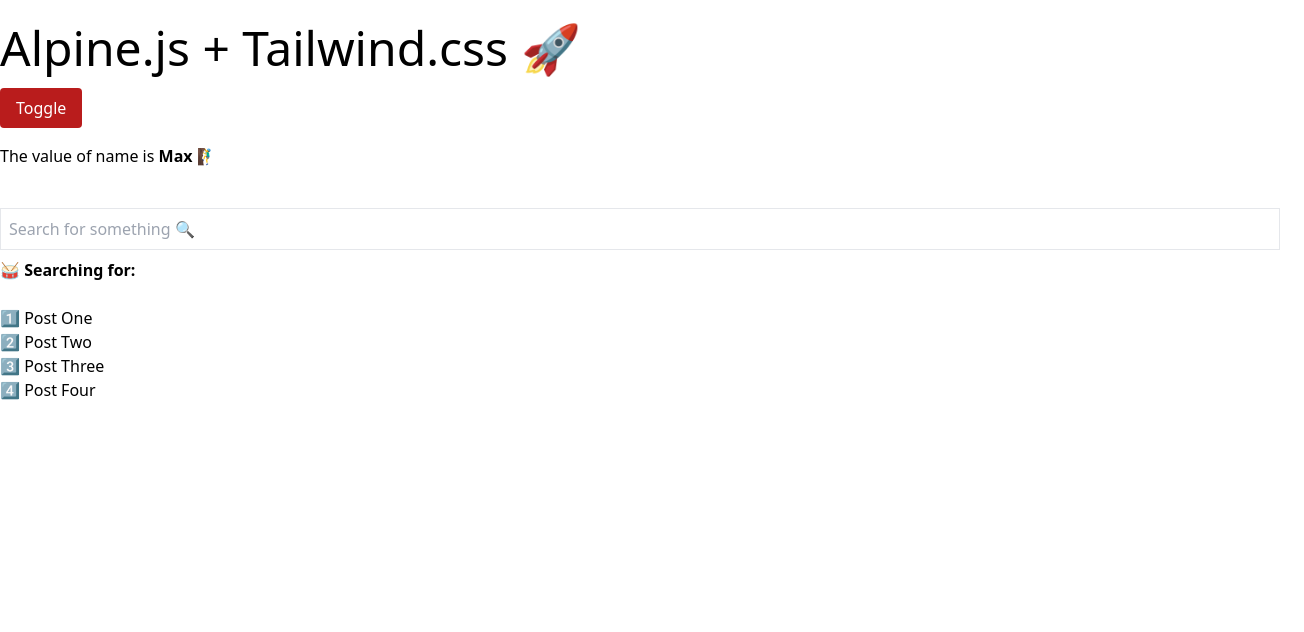
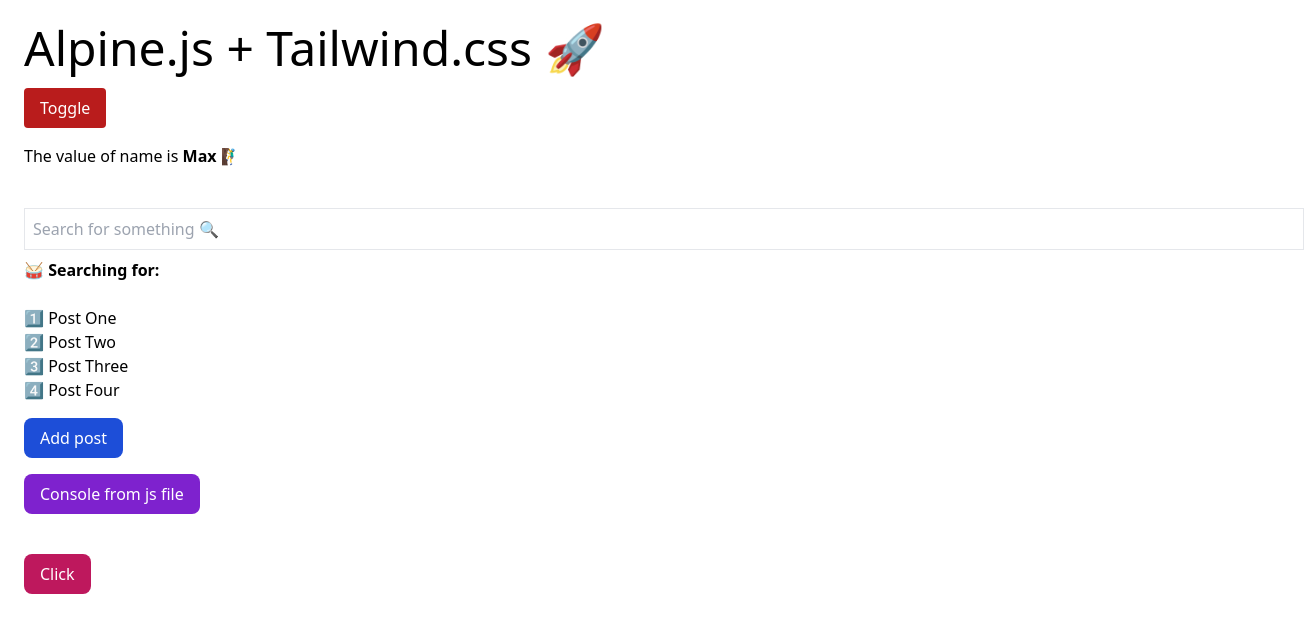
Before and after one commit to maximebarber/alpine-crash-course, a plain HTML site: page index.html in a window 1280 px wide. Shown: the whole page, 1304 px wide, since content can reach past the window. Drawn offline with nearby package versions, Linux system fonts and the light colour scheme.

Commit message:
Added external js file

```diff
--- a/index.html
+++ b/index.html
@@ -6,6 +6,7 @@
     <meta name="viewport" content="width=device-width, initial-scale=1.0" />
     <script src="//unpkg.com/alpinejs" defer></script>
     <script src="https://cdn.tailwindcss.com"></script>
+    <script src="main.js"></script>
     <style>
       [x-cloak] {
         display: none;
@@ -14,7 +15,7 @@
     <title>Alpine.js Crash Course</title>
   </head>
   <body>
-    <div class="container mx-auto mt-6 max-x-sm">
+    <div class="container my-6 mx-6">
       <h1 class="text-5xl mb-4">Alpine.js + Tailwind.css 🚀</h1>
 
       <!-- x-data Alpine component -->
@@ -84,6 +85,30 @@
         <template x-for="post in posts">
           <div x-text="post.title"></div>
         </template>
+        <button
+          class="bg-blue-700 text-white px-4 py-2 rounded-lg mt-4"
+          x-on:click="posts.push({title: '5️⃣ Post Five'})"
+        >
+          Add post
+        </button>
+
+        <!-- Execute code from an external js file -->
+        <div x-init="talkieWalkie('Initialization complete 🐲')">
+          <button
+            class="bg-purple-700 text-white px-4 py-2 rounded-lg mt-4"
+            x-on:click="talkieWalkie('Ground control to Major Tom 🚀')"
+          >
+            Console from js file
+          </button>
+        </div>
+
+        <!-- x-ref -->
+        <div class="my-6">
+          <div x-ref="text">
+            <button class="bg-pink-700 text-white px-4 py-2 rounded-lg mt-4">Click</button>
+          </div>
+        </div>
+
       </div>
     </div>
   </body>
--- /dev/null
+++ b/main.js
@@ -0,0 +1,3 @@
+function talkieWalkie(content) {
+  console.log(content)
+}
```
